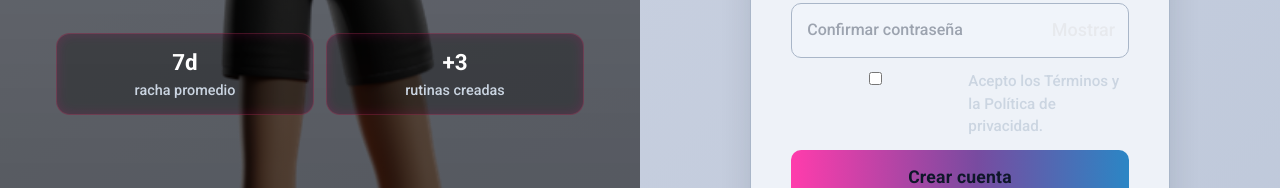
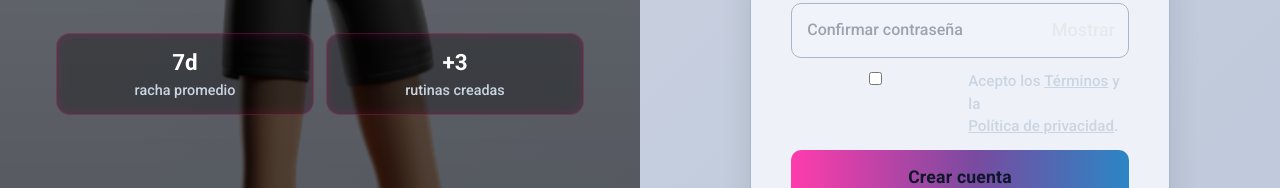
Before and after one commit to Totuyo11/itlife-frontend, a React (Create React App) app: page /register in a window 1280 px wide. Shown: the part 547-735 px from the top of the page. Built offline with nearby package versions, Linux system fonts and the light colour scheme; no server answers.

Commit message:
fix: build vercel

```diff
--- a/src/Register.js
+++ b/src/Register.js
@@ -184,7 +184,27 @@ export default function Register() {
                   onChange={(e) => setAcepto(e.target.checked)}
                   disabled={loading}
                 />
-                <span>Acepto los <a className="link" href="#" onClick={(e)=>e.preventDefault()}>Términos</a> y la <a className="link" href="#" onClick={(e)=>e.preventDefault()}>Política de privacidad</a>.</span>
+                <span>
+                  Acepto los{' '}
+                  <button
+                    type="button"
+                    className="link"
+                    onClick={(e) => e.preventDefault()}
+                    style={{ background: 'none', border: 'none', padding: 0, color: 'inherit', textDecoration: 'underline', cursor: 'pointer' }}
+                  >
+                    Términos
+                  </button>{' '}
+                  y la{' '}
+                  <button
+                    type="button"
+                    className="link"
+                    onClick={(e) => e.preventDefault()}
+                    style={{ background: 'none', border: 'none', padding: 0, color: 'inherit', textDecoration: 'underline', cursor: 'pointer' }}
+                  >
+                    Política de privacidad
+                  </button>
+                  .
+                </span>
               </label>
 
               <button type="submit" className={loading ? 'btn loading' : 'btn'} disabled={loading}>
```
